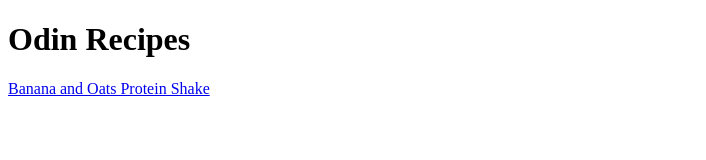
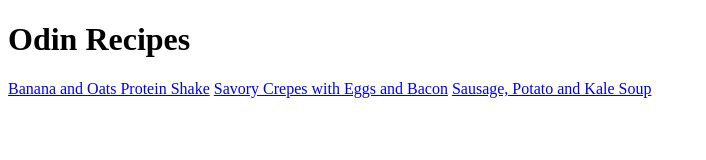
Before and after one commit to ldom21/odin-recipes, a plain HTML site: page index.html in a window 1280 px wide. Shown: the whole page, without its empty margins (0-706 px from the left). Drawn offline with Linux system fonts and the light colour scheme.

Commit message:
Insert links for all recipes

```diff
--- a/index.html
+++ b/index.html
@@ -7,7 +7,8 @@
 <body>
     <h1>Odin Recipes</h1>
     <a href="recipes/smoothie.html">Banana and Oats Protein Shake</a>
-
+    <a href="recipes/crepe.html">Savory Crepes with Eggs and Bacon</a>
+    <a href="recipes/soup.html">Sausage, Potato and Kale Soup</a>
 
 
 </body>
```
